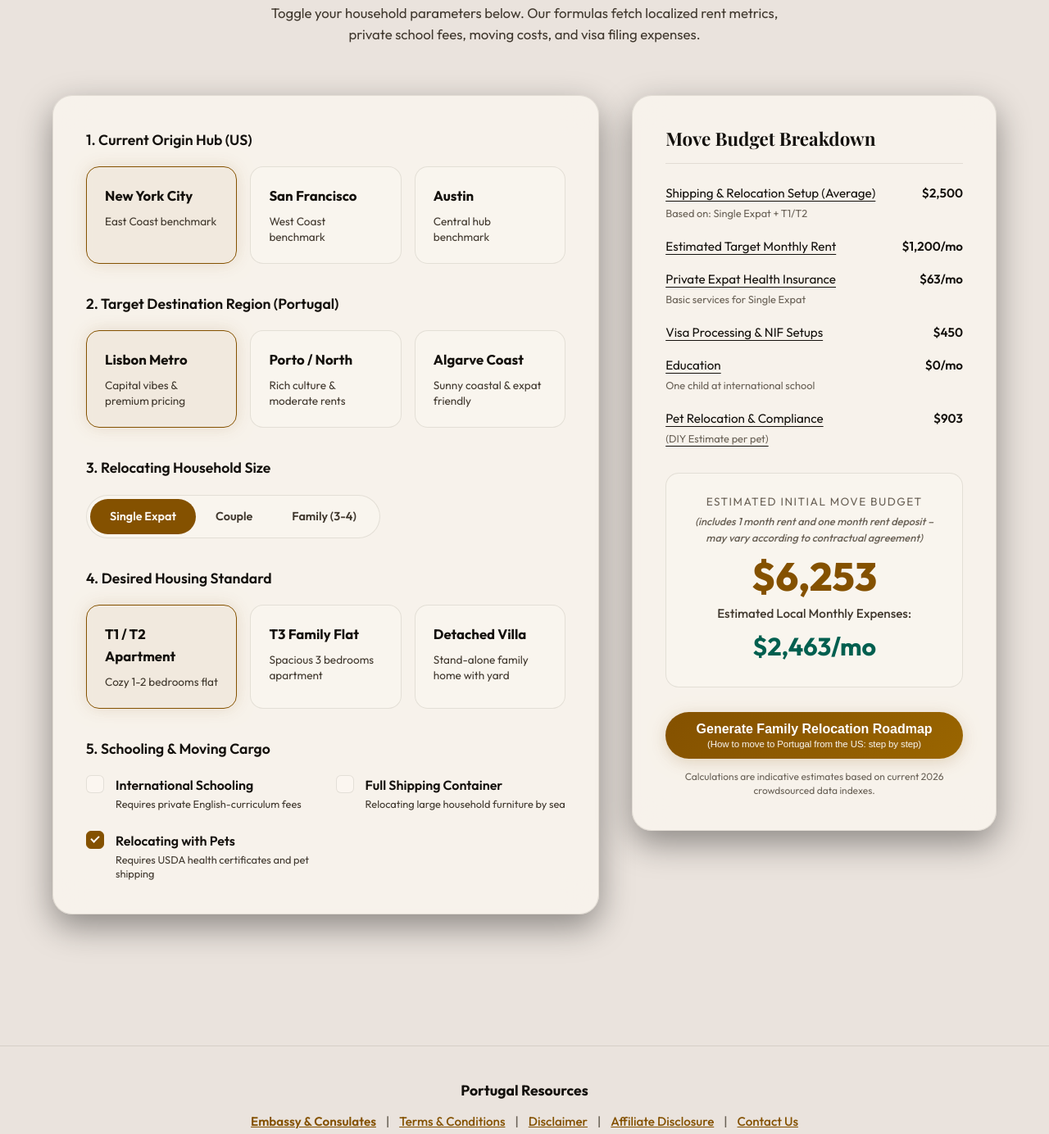
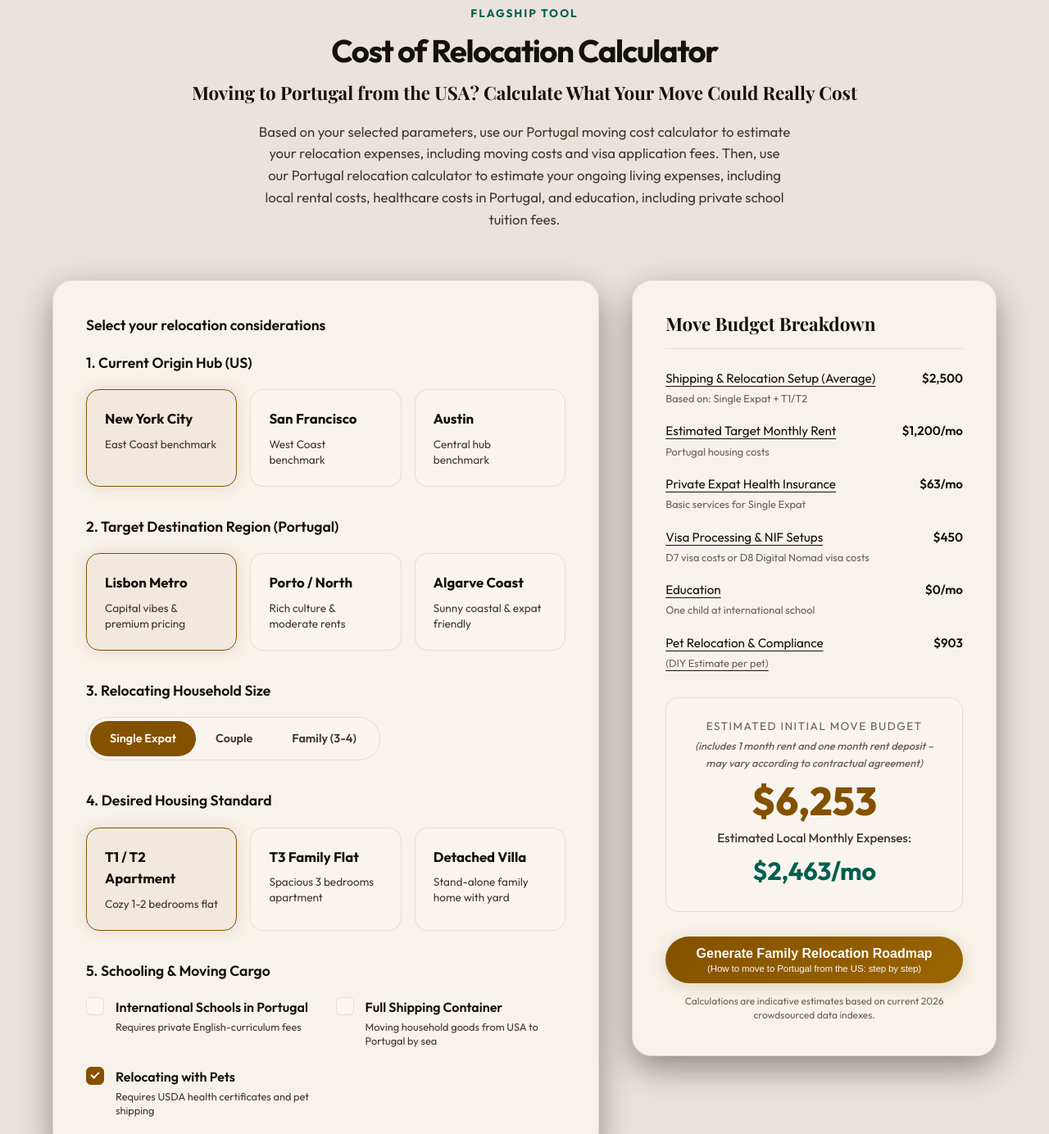
Before and after one commit to errolbrodie-sudo/us-portugal-website, a website built with Vite: page index.html in a window 1280 px wide. Shown: the part 969-2353 px from the top of the page at 82% size. Built offline with nearby package versions, Linux system fonts and the light colour scheme; some packages are replaced by stand-ins of ours; a web font is replaced by a local one.

Commit message:
Update page copy as requested

```diff
--- a/index.html
+++ b/index.html
@@ -160,11 +160,11 @@
 
         <span class="section-tag-hero">US to Portugal Move</span>
         <h1 class="hero-title">
-          Move to Portugal from the US:<br>
+          Moving to Portugal from the USA<br>
           <span class="gradient-text">Relocation Decision Platform</span>
         </h1>
         <p class="hero-subtitle">
-          Bypass the chaos of fifty tabs. Estimate your shipping, rentals, school costs, and healthcare in one transparent dashboard, and generate your custom D7/Digital Nomad visa roadmap, providing you with a complete guide for moving from the USA to Portugal.
+          Moving to Portugal from the US? Bypass the chaos of fifty tabs. Estimate your Cost of moving to Portugal, including shipping, visa fees, and pet relocation expenses, alongside your Cost of living in Portugal for Americans, covering rental housing, education, daily living expenses, and healthcare. View everything in one transparent dashboard, complete with a personalized D7 or Digital Nomad visa roadmap and a comprehensive guide to relocating from the USA to Portugal.
         </p>
         <p style="font-size: 0.9rem; color: var(--color-text-dim); margin-top: -12px; margin-bottom: 24px; font-weight: 500; font-family: 'Outfit', sans-serif;">Last Updated: September 29, 2026</p>
       </div>
@@ -176,12 +176,14 @@
         <div class="section-header text-center">
           <span class="section-tag">Flagship Tool</span>
           <h2 class="section-title">Cost of Relocation Calculator</h2>
-          <p class="section-subtitle">Toggle your household parameters below. Our formulas fetch localized rent metrics, private school fees, moving costs, and visa filing expenses.</p>
+          <div style="font-size: 1.4rem; font-family: 'Playfair Display', serif; font-weight: 700; margin-top: 12px; color: var(--color-text-white);">Moving to Portugal from the USA? Calculate What Your Move Could Really Cost</div>
+          <p class="section-subtitle">Based on your selected parameters, use our Portugal moving cost calculator to estimate your relocation expenses, including moving costs and visa application fees. Then, use our Portugal relocation calculator to estimate your ongoing living expenses, including local rental costs, healthcare costs in Portugal, and education, including private school tuition fees.</p>
         </div>
 
         <div class="estimator-grid">
           <!-- Controls Panel -->
           <div class="estimator-controls card glassmorphism">
+            <p style="font-size: 1.1rem; font-weight: 600; margin-bottom: 18px; color: var(--color-text-white);">Select your relocation considerations</p>
             <form id="calculator-form">
 
               <!-- Origin US City -->
@@ -295,7 +297,7 @@
                     <input type="checkbox" name="calc-addon" value="international-school">
                     <span class="checkbox-box"></span>
                     <div class="checkbox-content">
-                      <span class="addon-title">International Schooling</span>
+                      <span class="addon-title">International Schools in Portugal</span>
                       <span class="addon-desc">Requires private English-curriculum fees</span>
                     </div>
                   </label>
@@ -305,7 +307,7 @@
                     <span class="checkbox-box"></span>
                     <div class="checkbox-content">
                       <span class="addon-title">Full Shipping Container</span>
-                      <span class="addon-desc">Relocating large household furniture by sea</span>
+                      <span class="addon-desc">Moving household goods from USA to Portugal by sea</span>
                     </div>
                   </label>
 
@@ -337,7 +339,11 @@
                 <span id="summary-setup">$2,500</span>
               </div>
               <div class="detail-row">
-                <span><a href="/rent-report.html" target="_blank" rel="opener" class="insurance-report-link">Estimated Target Monthly Rent</a></span>
+                <span>
+                  <a href="/rent-report.html" target="_blank" rel="opener" class="insurance-report-link">Estimated Target Monthly Rent</a>
+                  <br>
+                  <span style="font-size: 0.8rem; font-weight: normal; color: var(--color-text-dim);">Portugal housing costs</span>
+                </span>
                 <span id="summary-rent">$2,275/mo</span>
               </div>
               <div class="detail-row">
@@ -349,7 +355,11 @@
                 <span id="summary-insurance">$63/mo</span>
               </div>
               <div class="detail-row">
-                <span><a href="/visa-report.html" target="_blank" rel="opener" class="insurance-report-link">Visa Processing & NIF Setups</a></span>
+                <span>
+                  <a href="/visa-report.html" target="_blank" rel="opener" class="insurance-report-link">Visa Processing & NIF Setups</a>
+                  <br>
+                  <span style="font-size: 0.8rem; font-weight: normal; color: var(--color-text-dim);">D7 visa costs or D8 Digital Nomad visa costs</span>
+                </span>
                 <span id="summary-visa">$450</span>
               </div>
               <div class="detail-row">
```
Also changed, not shown: dist/index.html.
